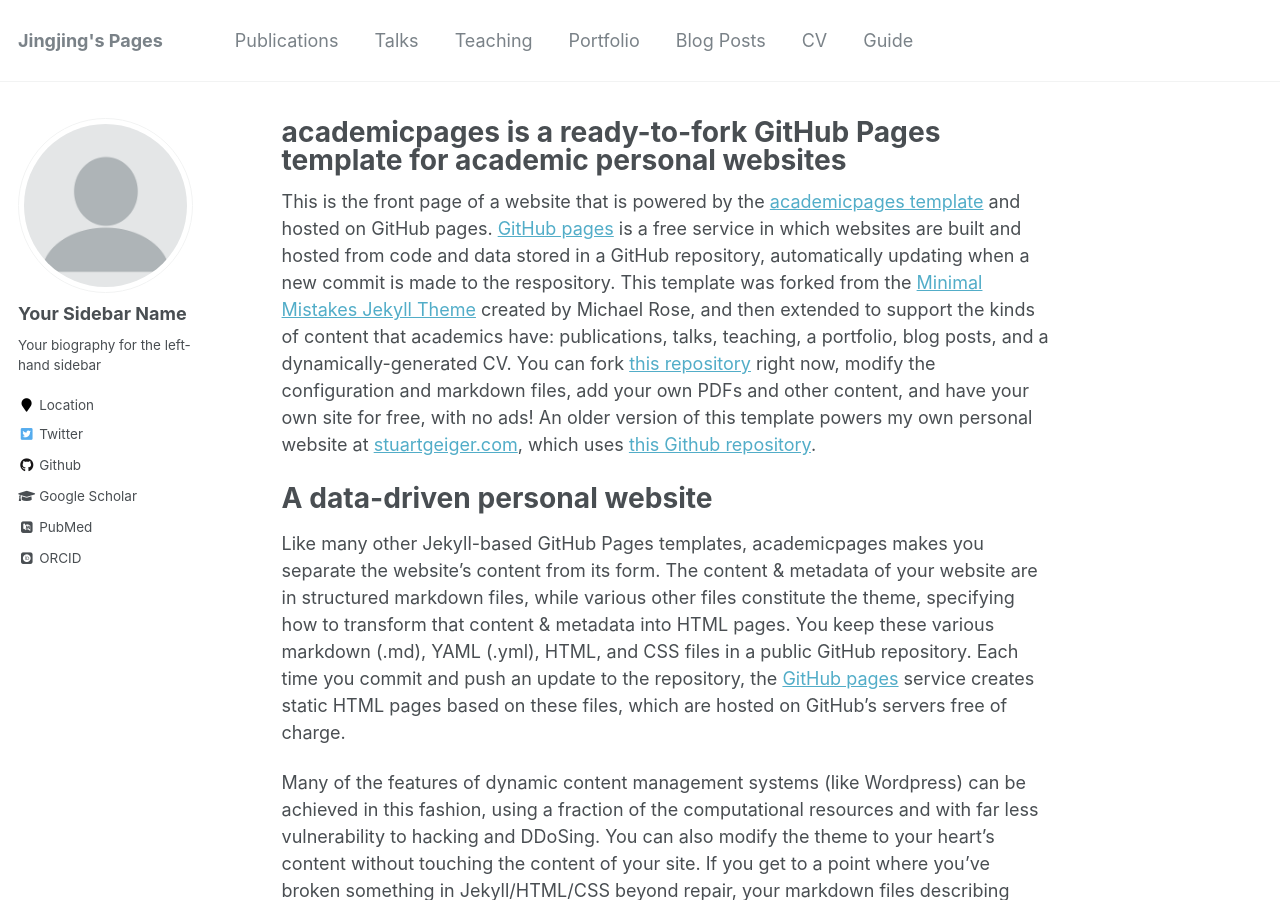
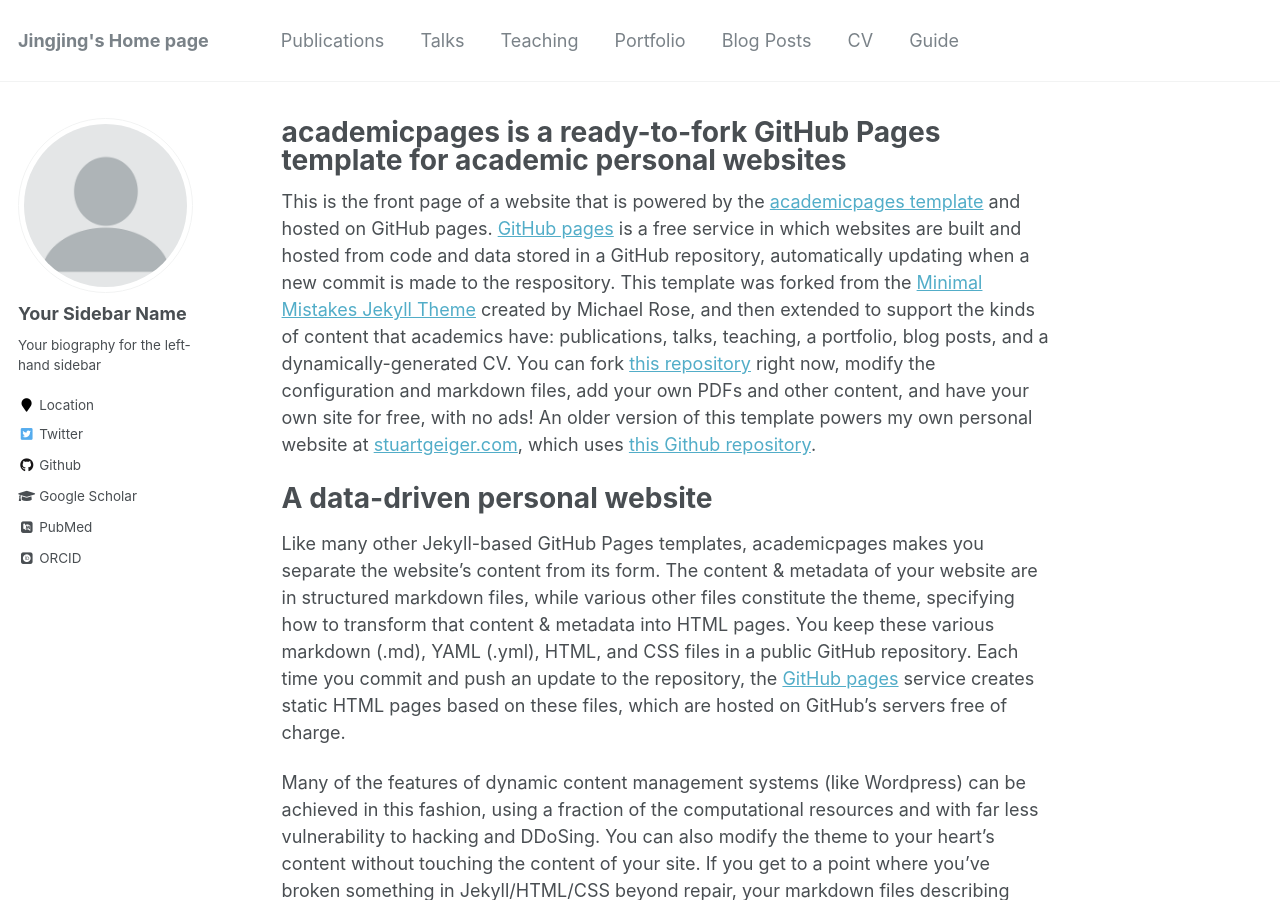
Before and after one commit to DkiJing/dkijing.github.io, a Jekyll site: the page built from _pages/about.md, in a window 1280 px wide and 900 px high. Built offline with Jekyll 4.4.1, drawn with Linux system fonts in a browser that asks for light colours; some web fonts are replaced.

Commit message:
Update _config.yml

```diff
--- a/_config.yml
+++ b/_config.yml
@@ -7,11 +7,11 @@
 
 # Site Settings
 locale                   : "en-US"
-title                    : "Jingjing's Pages"
+title                    : "Jingjing's Home page"
 title_separator          : "-"
 name                     : &name "Your Name"
 description              : &description "personal description"
-url                      : https://academicpages.github.io # the base hostname & protocol for your site e.g. "https://mmistakes.github.io"
+url                      : https://dkijing.github.io # the base hostname & protocol for your site e.g. "https://mmistakes.github.io"
 baseurl                  : "" # the subpath of your site, e.g. "/blog"
 repository               : "DkiJing/dkijing.github.io"
 teaser                   :  # filename of teaser fallback teaser image placed in /images/, .e.g. "500x300.png"
```
